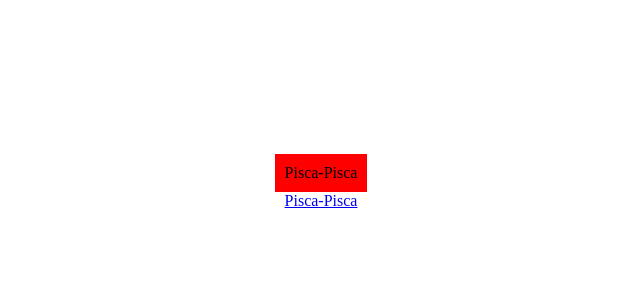
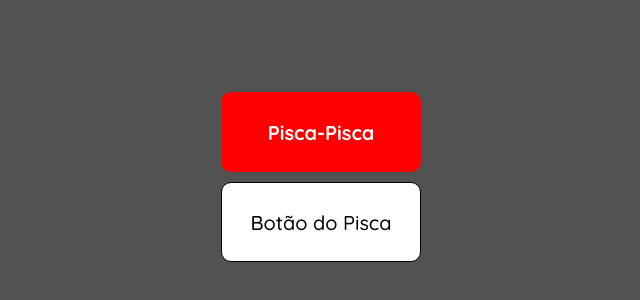
Before and after one commit to edusantosfr/Tarefa-4, a plain HTML site: page index.html in a window 1280 px wide. Shown: the part 218-518 px from the top of the page, without its empty margins (319-959 px from the left). Drawn offline with Linux system fonts and the light colour scheme.

Commit message:
last commit

```diff
--- a/index.html
+++ b/index.html
@@ -14,7 +14,7 @@
             Pisca-Pisca
         </div>
         <div>
-            <a href="#" id="buttonPisca" class="button">Pisca-Pisca</a>
+            <a href="#" id="buttonPisca" class="button changeColor">Botão do Pisca</a>
         </div>
     </div>
     <script src="main.js"></script>
--- a/main.js
+++ b/main.js
@@ -9,13 +9,9 @@ botaoPisca.addEventListener('click', () => {
 function setarCor() {
     let corSetada
 
-    let numeroRed
-    let numeroGreen
-    let numeroBlue
-
-    numeroRed = numeroRed(Math.random(0, 255));
-    numeroGreen = numeroRed(Math.random(0, 255));
-    numeroBlue = numeroRed(Math.random(0, 255));
+    let numeroRed = Math.random()*256;
+    let numeroGreen = Math.random()*256;
+    let numeroBlue = Math.random()*256;
 
     corSetada = 'rgb('+ numeroRed +','+ numeroGreen +','+ numeroBlue +')'
     return corSetada;
--- a/style.css
+++ b/style.css
@@ -1,10 +1,16 @@
+@import url('https://fonts.googleapis.com/css2?family=Lexend+Giga:wght@100..900&family=Lexend:wght@100..900&family=M+PLUS+Rounded+1c&family=Montserrat:ital,wght@0,100..900;1,100..900&family=Noto+Serif:ital,wght@0,100..900;1,100..900&family=Quicksand:wght@300..700&display=swap');
+
 * {
     padding: 0px;
     margin: 0px;
     box-sizing: border-box;
+    font-family: "Quicksand", serif;
+    font-size: 20px;
+    font-weight: 500;
 }
 
 body {
+    background: rgb(82, 82, 82);
     display: grid;
     grid-template-columns: 1fr;
     height: 100vh;
@@ -20,24 +26,49 @@ body {
 #pisca-pisca {
     display: flex;
     align-content: center;
+    align-items: center;
     justify-content: center;
     text-align: center;
     padding: 10px;
+    border-radius: 10px;
+    color: white;
+
+    width: 200px;
+    height: 80px;
+
+    font-weight: 900;
 
     background-color: red;
 }
 
-#button  {
+.button  {
     display: flex;
     align-content: center;
+    align-items: center;
     justify-content: center;
     text-align: center;
     border: 1px solid black;
     margin: 10px;
     padding: 10px;
     cursor: pointer;
+    color: black;
+    border-radius: 10px;
 
-    background-color: rgb(228, 228, 228);
+    width: 200px;
+    height: 80px;
+
+    background-color: rgb(255, 255, 255);
 
     text-decoration: none;
 }
+
+.changeColor {
+    background-color: none;
+    transition: background-color 0.2s;
+}
+
+.changeColor:hover {
+    background-color: rgb(73, 100, 216);
+    color: white;
+    border: 1px solid white;
+}
```
